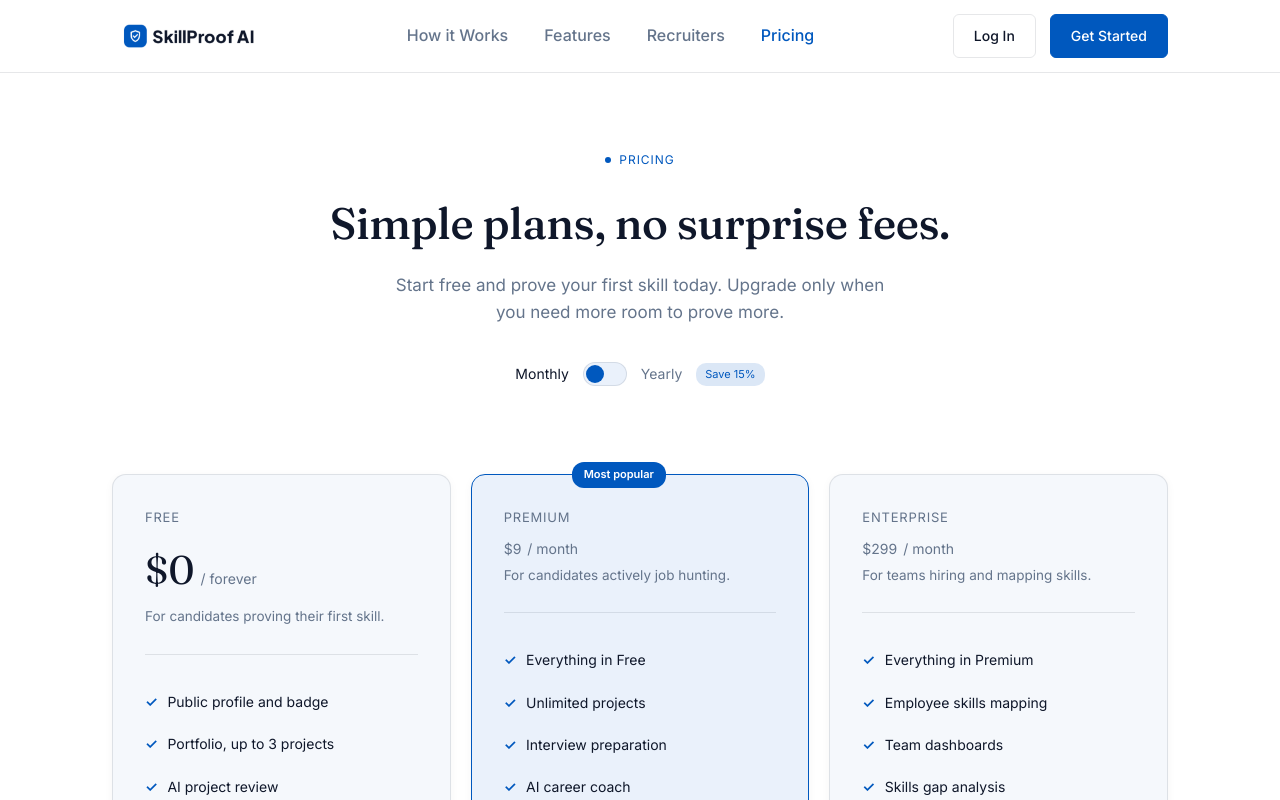
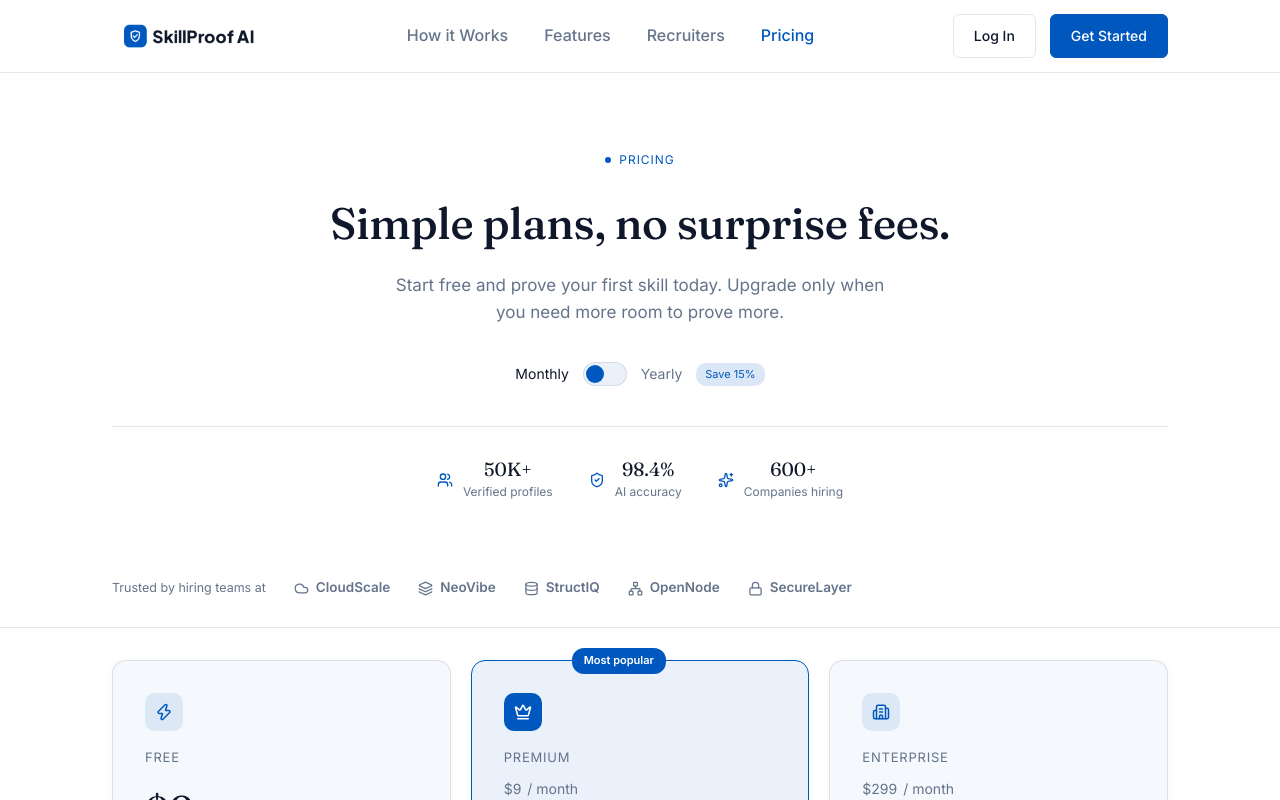
Before and after one commit to mikebishop0/skillproof_ai_frontend, a React (Vite) app: page /pricing in a window 1280 px wide. Shown: the top 800 px of the page. Built offline with nearby package versions, Linux system fonts and the light colour scheme.

Commit message:
Add hero stats, trusted-by strip, and tier icons to pricing page
The pricing hero was plain text with no visual anchor, and plan cards
had no iconography, making the page feel empty compared to the rest
of the site.

```diff
--- a/src/pages/public/PricingPage.tsx
+++ b/src/pages/public/PricingPage.tsx
@@ -1,7 +1,34 @@
 import { useState } from 'react';
 import { Link } from 'react-router-dom';
+import {
+  Zap,
+  Crown,
+  Building2,
+  Users,
+  ShieldCheck,
+  Sparkles,
+  Cloud,
+  Layers,
+  Database,
+  Network,
+  Lock,
+} from 'lucide-react';
 import logo from '../../assets/logo1.png';
 import './pricingPage.css';
+
+const heroStats = [
+  { icon: Users, value: '50K+', label: 'Verified profiles' },
+  { icon: ShieldCheck, value: '98.4%', label: 'AI accuracy' },
+  { icon: Sparkles, value: '600+', label: 'Companies hiring' },
+];
+
+const trustedCompanies = [
+  { name: 'CloudScale', icon: Cloud },
+  { name: 'NeoVibe', icon: Layers },
+  { name: 'StructIQ', icon: Database },
+  { name: 'OpenNode', icon: Network },
+  { name: 'SecureLayer', icon: Lock },
+];
 
 const compareRows: Array<
   | { category: string }
@@ -99,13 +126,39 @@ export default function PricingPage() {
             <span className={`toggle-label ${yearly ? 'on' : ''}`}>Yearly</span>
             <span className="save-tag">Save 15%</span>
           </div>
+          <div className="hero-stats">
+            {heroStats.map((stat) => (
+              <div className="hero-stat" key={stat.label}>
+                <stat.icon size={16} />
+                <div>
+                  <div className="hero-stat-value">{stat.value}</div>
+                  <div className="hero-stat-label">{stat.label}</div>
+                </div>
+              </div>
+            ))}
+          </div>
         </div>
       </header>
+
+      <div className="trusted-strip">
+        <div className="wrap">
+          <span className="trusted-label">Trusted by hiring teams at</span>
+          <div className="trusted-row">
+            {trustedCompanies.map((company) => (
+              <div className="trusted-item" key={company.name}>
+                <company.icon size={15} />
+                {company.name}
+              </div>
+            ))}
+          </div>
+        </div>
+      </div>
 
       <section className="pricing-section">
         <div className="wrap">
           <div className="pricing-grid">
             <div className="price-card">
+              <div className="price-tier-icon"><Zap size={18} /></div>
               <div className="price-tier">Free</div>
               <div className="price-amount">
                 $0 <span>/ forever</span>
@@ -123,6 +176,7 @@ export default function PricingPage() {
 
             <div className="price-card featured">
               <div className="badge-pop">Most popular</div>
+              <div className="price-tier-icon price-tier-icon-featured"><Crown size={18} /></div>
               <div className="price-tier">Premium</div>
               <div className="price-amount">
                 <span>{premiumPrice}</span>
@@ -140,6 +194,7 @@ export default function PricingPage() {
             </div>
 
             <div className="price-card">
+              <div className="price-tier-icon"><Building2 size={18} /></div>
               <div className="price-tier">Enterprise</div>
               <div className="price-amount">
                 <span>{enterprisePrice}</span>
--- a/src/pages/public/pricingPage.css
+++ b/src/pages/public/pricingPage.css
@@ -193,6 +193,73 @@
   border-radius: 10px;
 }
 
+/* HERO STATS */
+.spai-pricing .hero-stats {
+  display: flex;
+  justify-content: center;
+  gap: 36px;
+  margin-top: 40px;
+  padding-top: 32px;
+  border-top: 1px solid var(--spai-line);
+}
+.spai-pricing .hero-stat {
+  display: flex;
+  align-items: center;
+  gap: 10px;
+  color: var(--spai-verified);
+}
+.spai-pricing .hero-stat-value {
+  font-family: 'Fraunces', serif;
+  font-size: 19px;
+  color: var(--spai-white);
+  line-height: 1.1;
+}
+.spai-pricing .hero-stat-label {
+  font-size: 12px;
+  color: var(--spai-slate);
+  margin-top: 2px;
+}
+@media (max-width: 700px) {
+  .spai-pricing .hero-stats {
+    flex-wrap: wrap;
+    gap: 22px;
+  }
+}
+
+/* TRUSTED STRIP */
+.spai-pricing .trusted-strip {
+  padding: 28px 0;
+  border-bottom: 1px solid var(--spai-line);
+}
+.spai-pricing .trusted-strip .wrap {
+  display: flex;
+  align-items: center;
+  gap: 28px;
+  flex-wrap: wrap;
+}
+.spai-pricing .trusted-label {
+  font-size: 12.5px;
+  color: var(--spai-slate);
+  white-space: nowrap;
+}
+.spai-pricing .trusted-row {
+  display: flex;
+  gap: 28px;
+  flex-wrap: wrap;
+}
+.spai-pricing .trusted-item {
+  display: flex;
+  align-items: center;
+  gap: 7px;
+  font-size: 13.5px;
+  font-weight: 600;
+  color: var(--spai-slate);
+  transition: color 0.15s ease;
+}
+.spai-pricing .trusted-item:hover {
+  color: var(--spai-verified);
+}
+
 /* PRICING GRID */
 .spai-pricing .pricing-section {
   padding: 32px 0 96px;
@@ -232,6 +299,21 @@
   font-weight: 600;
   padding: 4px 12px;
   border-radius: 12px;
+}
+.spai-pricing .price-tier-icon {
+  width: 38px;
+  height: 38px;
+  border-radius: 10px;
+  background: rgba(0, 88, 190, 0.1);
+  color: var(--spai-verified);
+  display: flex;
+  align-items: center;
+  justify-content: center;
+  margin-bottom: 16px;
+}
+.spai-pricing .price-tier-icon-featured {
+  background: var(--spai-verified);
+  color: var(--spai-ink);
 }
 .spai-pricing .price-tier {
   font-size: 13px;
```
